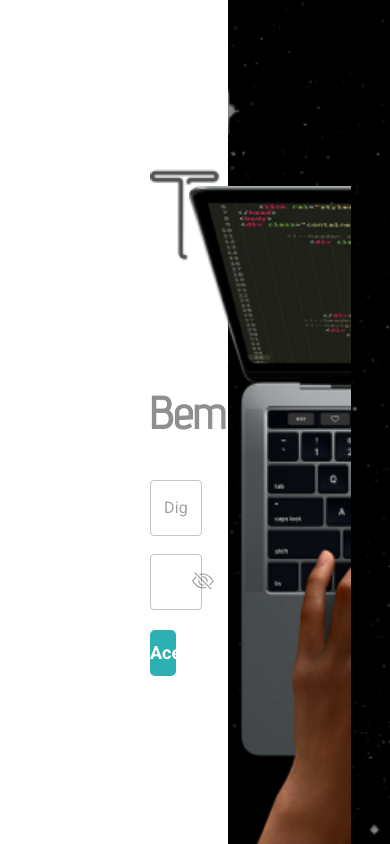
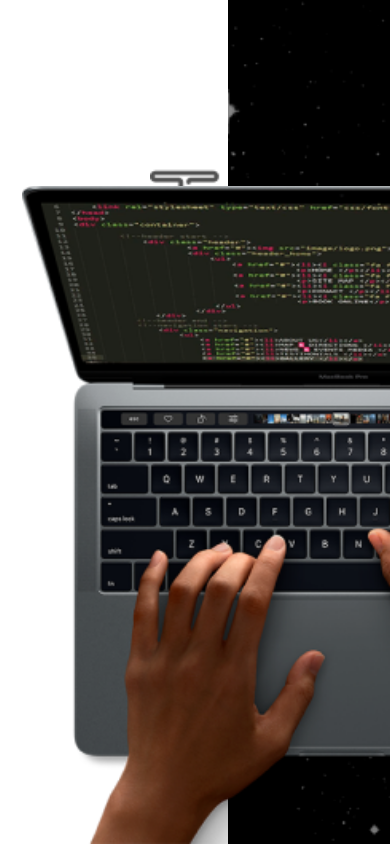
Before and after one commit to DiegoGLins/Teste2_TropaDigital, a React (Vite) app: page / in a window 390 px wide. Built offline with nearby package versions, Linux system fonts and the light colour scheme.

Commit message:
alteracao na class styleLaptop

```diff
--- a/src/index.css
+++ b/src/index.css
@@ -42,10 +42,39 @@ body {
   z-index: 5;
   width: 690px;
   height: 78%;
-  right: 24%;
-  overflow: auto;
   display: flex;
-  align-self: last baseline
+  right: 130px;
+  align-self: last baseline;
+}
+
+@media screen and (max-width: 1280px) {
+  .styleLaptop {
+    right: 105px;
+  }
+}
+
+@media screen and (max-width: 1120px) {
+  .styleLaptop {
+    right: 90px;
+  }
+}
+
+@media screen and (max-width: 960px) {
+  .styleLaptop {
+    right: 100px;
+  }
+}
+
+@media screen and (max-width: 600px) {
+  .styleLaptop {
+    right: 90px;
+  }
+}
+
+@media screen and (max-width: 480px) {
+  .styleLaptop {
+    right: 80px;
+  }
 }
 
 .logo {
```
